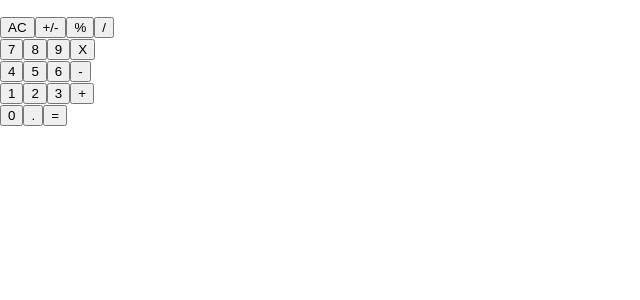
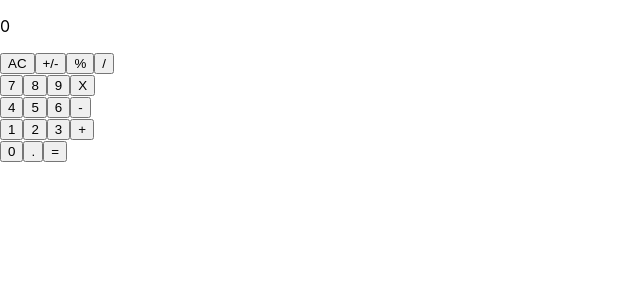
Before and after one commit to Laguna1/calculator-app-react, a React (Create React App) app: page / in a window 1280 px wide. Shown: the top 300 px of the page, without its empty margins (0-640 px from the left). Built offline with nearby package versions, Linux system fonts and the light colour scheme.

Commit message:
Fix Display view

```diff
--- a/src/components/App.js
+++ b/src/components/App.js
@@ -4,7 +4,7 @@ import Display from './Display';
 import ButtonPanel from './ButtonPanel';
 import calculate from '../logic/calculate';
 
-class App extends React.Component {
+export default class App extends React.Component {
   constructor(props) {
     super(props);
 
@@ -13,43 +13,22 @@ class App extends React.Component {
       next: null,
       operation: null,
     };
-
     this.handleClick = this.handleClick.bind(this);
   }
 
   handleClick(buttonName) {
-    const { total, next, operation } = this.state;
-    const calcData = { total, next, operation };
-
-    const result = calculate(calcData, buttonName);
-    this.setState({
-      total: result.total,
-      next: result.next,
-      operation: result.operation,
-    });
+    this.setState(calcData => calculate(calcData, buttonName));
   }
 
   render() {
     const { total, next, operation } = this.state;
-    let result;
-    if (operation === null) {
-      result = total;
-    } else if (operation === '+/-') {
-      if (next === null || next === '0') {
-        result = total;
-      } else {
-        result = next;
-      }
-    } else {
-      result = next === null ? operation : next;
-    }
+    const result = next || total || '0';
+
     return (
       <div className="">
-        <Display result={result} />
+        <Display result={result.toString()} operation={operation} />
         <ButtonPanel clickHandler={this.handleClick} />
       </div>
     );
   }
 }
-
-export default App;
--- a/src/logic/calculate.js
+++ b/src/logic/calculate.js
@@ -2,7 +2,7 @@ import operate from './operate';
 
 const calculate = (calcData, buttonName) => {
   let { total, next, operation } = calcData;
-  const operations = ['+', 'X', '-', '/'];
+  const operations = ['+', 'X', '-', '/', '%'];
   const numbers = ['0', '1', '2', '3', '4', '5', '6', '7', '8', '9'];
 
   if (buttonName === 'AC') {
```
